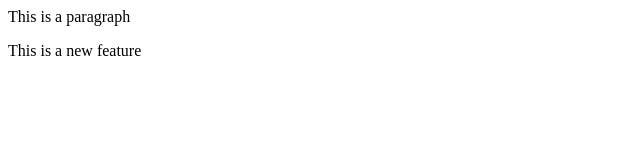
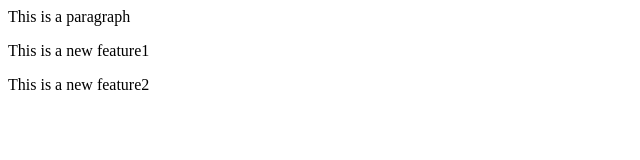
Before and after one commit to Fazeela-Rehman/LocalRepo, a plain HTML site: page index.html in a window 1280 px wide. Shown: the whole page, without its empty margins (0-640 px from the left). Drawn offline with Linux system fonts and the light colour scheme.

Commit message:
Add new feature2

```diff
--- a/index.html
+++ b/index.html
@@ -1,2 +1,3 @@
 <p>This is a paragraph</p>
-<p>This is a new feature</p>
+<p>This is a new feature1</p>
+<p>This is a new feature2</p>
```
